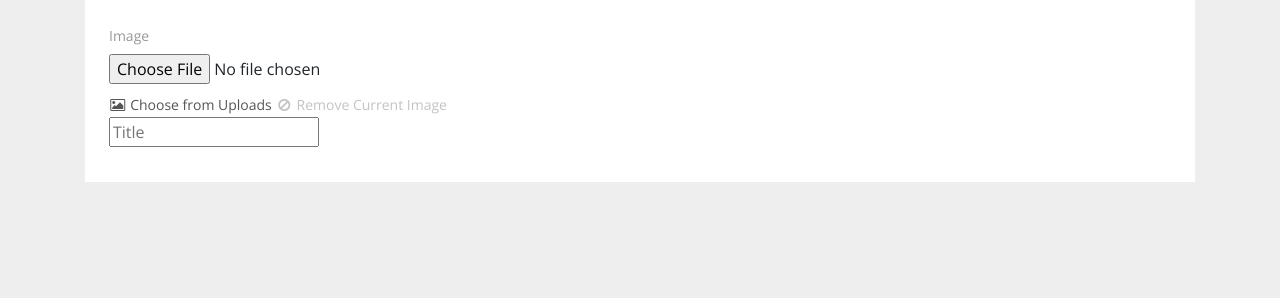
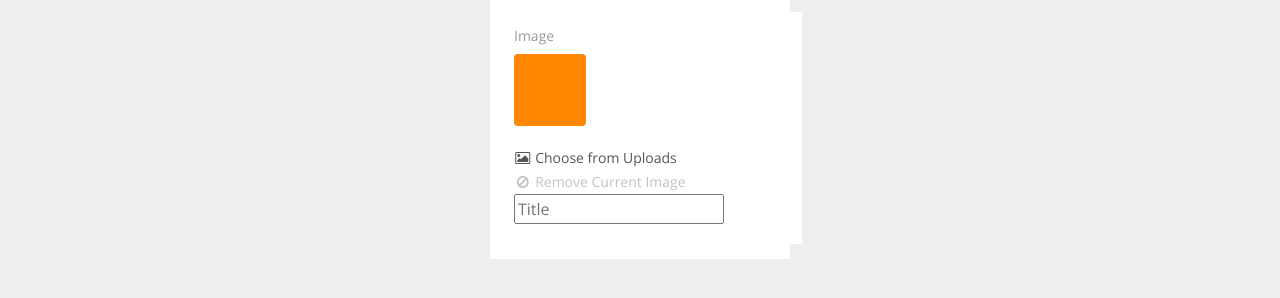
Before and after one commit to Tenjin0/htmldraganddrop, a plain HTML site: page index.html in a window 1280 px wide. Drawn offline with nearby package versions, Linux system fonts and the light colour scheme.

Commit message:
update css

```diff
--- a/index.css
+++ b/index.css
@@ -14,7 +14,7 @@ body {
     background: #fff;
     margin: 0 auto 3px;
     padding: 12px;
-    widows: 300px;
+    width: 300px;
 }
 
 .setting h2 {
@@ -58,8 +58,30 @@ body {
 
 .image_picker .settings_wrap .drop_target {
     float: left;
+    margin-right: 18px;
 }
 
 .image_picker .settings_wrap .settings_actions {
     float: left;
+    margin-top: 12px;
 }
+
+.image_picker .settings_wrap .settings_actions.vertical a {
+    display: block;
+}
+
+.drop_target {
+    position: relative;
+    cursor: pointer;
+    background: #f80;
+    border-top: 1px solid darken(#f80, 10%);
+    border-radius: 4px;
+    width: 72px;
+    height: 72px;
+    padding: 4px 6px 6px;
+    transition: all 0.2s;
+}
+
+.drop_target input[type="file"] {
+    visibility: hidden;
+}
--- a/index.html
+++ b/index.html
@@ -16,7 +16,7 @@
         <div class="setting">
             <div class="setting image_picker">
                 <h2>Image</h2>
-                <div class="setting_wrap">
+                <div class="settings_wrap">
                     <label for="" class="drop_target">
                         <div class="image_preview">
 
```
